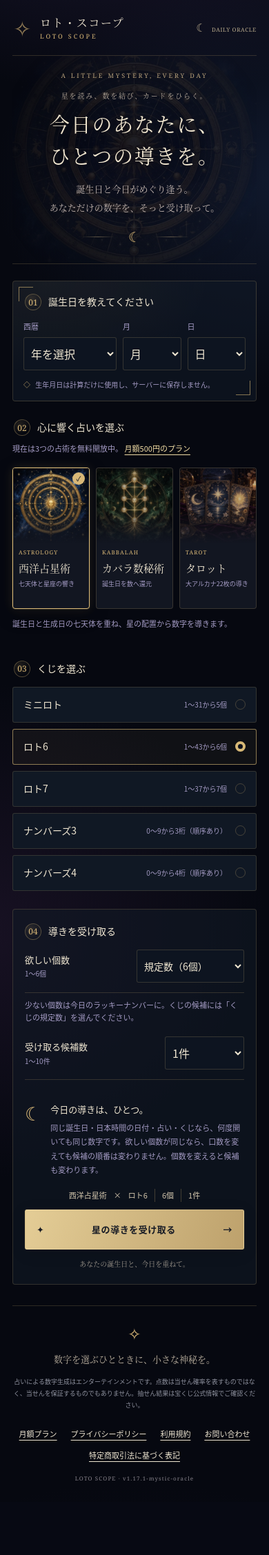
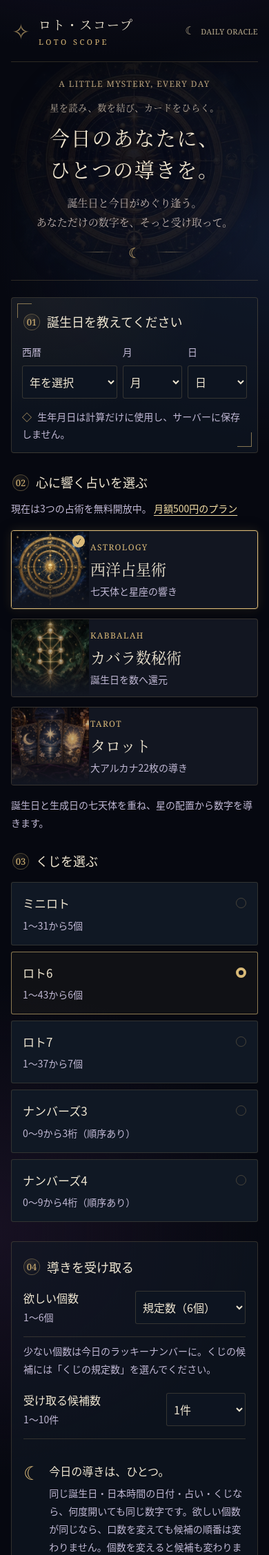
Before and after one commit to kei1975shimo/lotoscope6-web, a Flask app: page / in a window 390 px wide. Shown: the top 2255 px of the page at 69% size. Before the commit the page ends 2149 px from the top, so only its background shows below. Run offline with Flask 3, Linux system fonts and the light colour scheme.

Commit message:
Add files via upload

```diff
--- a/app.py
+++ b/app.py
@@ -23,7 +23,7 @@ from divination_numbers import calculate_divination_profile, divination_choices,
 from product_numbers import MAX_FULL_SIZE, generate_product_rows, get_product, product_choices, product_full_size  # noqa: E402
 from settings import DEFAULT_TICKET_COUNT, MAX_TICKET_COUNT  # noqa: E402
 
-APP_VERSION = "v1.17.1-mystic-oracle"
+APP_VERSION = "v1.17.2-mystic-oracle"
 DEFAULT_DIVINATION_ID = "astrology"
 DEFAULT_PRODUCT_ID = "loto6"
 
--- a/package.json
+++ b/package.json
@@ -1,6 +1,6 @@
 {
   "name": "loto-scope-ui-tests",
-  "version": "1.17.1",
+  "version": "1.17.2",
   "private": true,
   "description": "Optional offline DOM tests; not required for Flask deployment",
   "scripts": {
--- a/static/css/style.css
+++ b/static/css/style.css
@@ -342,3 +342,55 @@ body.is-drawing { overflow: hidden; }
 .locked-oracle .oracle-copy > span { color:#ccba94; }.locked-oracle:focus-visible .oracle-card { outline:2px solid var(--gold); outline-offset:4px; }
 .plan-comparison { display:grid; grid-template-columns:1fr 1fr; gap:24px; margin-bottom:28px; }.legal-page .eyebrow { margin-top:24px; }.legal-page details { padding:18px 0; border-bottom:1px solid var(--line); }.legal-page details p { padding-top:12px; }
 @media(max-width:600px) { .plan-comparison { grid-template-columns:1fr; gap:0; } }
+
+/* Mobile reading scale: body 16px, supporting copy 14px, decorative labels 12px. */
+@media (max-width: 768px) {
+  :root { --muted:#c0b8d4; }
+  body { font-size:16px; line-height:1.85; }
+  .app-bar, .app-shell, .app-footer { width:calc(100% - 32px); }
+  .brand { font-size:18px; }.brand small { font-size:11px; }
+  .daily-stamp { font-size:11px; letter-spacing:.03em; }
+  .eyebrow, .intro .eyebrow, .oracle-hero .eyebrow, .section-heading .eyebrow, .result-intro .eyebrow { font-size:12px; letter-spacing:.12em; }
+  .hero-invocation { font-size:13px; letter-spacing:.05em; }
+  .oracle-hero .intro-note { font-size:15px; line-height:1.85; }
+  .step-title { font-size:18px; }.step-title > span { font-size:13px; }
+  .date-fields { gap:8px; }.date-fields label > span { font-size:14px; }
+  select, .pick-size-field select { font-size:16px; min-height:48px; }
+  .privacy-note { font-size:14px; line-height:1.8; white-space:normal; }
+  .birthday-layout { display:block; }.date-fields { width:100%; }.privacy-note { margin-top:14px; }.privacy-note br { display:none; }
+  .oracle-grid { grid-template-columns:1fr; gap:14px; }
+  .oracle-card { display:grid; grid-template-columns:100px minmax(0,1fr); align-items:center; }
+  .oracle-art { aspect-ratio:1; height:100%; min-height:112px; }
+  .oracle-copy { padding:12px 14px; }.oracle-copy > small { font-size:12px; letter-spacing:.12em; }
+  .oracle-copy > strong { font-size:22px; line-height:1.6; margin:3px 0; }
+  .oracle-copy > span { font-size:14px; line-height:1.7; min-height:0; }
+  .plan-inline, .selection-description, .size-explanation { font-size:14px; line-height:1.85; }
+  .selection-description { margin-top:16px; }
+  .reading-preview { grid-template-columns:1fr; gap:12px; }.reading-preview small { font-size:14px; }.reading-preview strong { font-size:18px; }
+  .lower-form { grid-template-columns:1fr; gap:28px; }
+  .product-row { flex-wrap:wrap; gap:4px 12px; padding:14px 16px; }
+  .product-name { font-size:17px; }.product-row > small { order:3; width:100%; margin:0; font-size:14px; }.radio-mark { margin-left:auto; }
+  .count-field, .pick-size-field { font-size:16px; gap:12px; }
+  .count-field small, .pick-size-field small { font-size:14px; }
+  .pick-size-field { flex-wrap:wrap; }.pick-size-field select { width:160px; }
+  .daily-note strong, .result-actions .daily-note strong { font-size:16px; }
+  .daily-note small, .result-actions .daily-note small { font-size:14px; line-height:1.85; }
+  .selection-summary { font-size:14px; }.primary-button { font-size:16px; min-height:56px; }.submit-note { font-size:14px; }
+  .result-topline { font-size:14px; flex-wrap:wrap; }.art-caption { font-size:12px; }
+  .result-intro > p:not(.eyebrow) { font-size:16px; }.reading-date { font-size:14px; }
+  .result-reason { font-size:16px; line-height:1.9; }.score-note, .box-note, .resonance, .resonance > span { font-size:14px; }
+  .partial-notice { font-size:16px; }.partial-notice small { font-size:14px; }
+  .section-heading h2 { font-size:22px; }.section-heading > span { font-size:14px; }
+  .ticket-rank { font-size:14px; }.ticket .number { font-size:18px; }.ticket-details { font-size:16px; padding-left:10px; line-height:1.85; }
+  .metrics { grid-template-columns:repeat(2,minmax(0,1fr)); gap:12px; }.metrics dt { font-size:14px; }.metrics dd { font-size:18px; }
+  .profile-grid { grid-template-columns:1fr; }.profile-item { padding:16px; }.profile-item + .profile-item { border-left:0; border-top:1px solid var(--line); }
+  .profile-item > small, .profile-item > span:last-child { font-size:14px; }.profile-item > strong { font-size:24px; }
+  .reading-details > summary { font-size:16px; gap:12px; }.reading-detail-content h3 { font-size:17px; }
+  .muted, .profile-details small, .method-note { font-size:14px; line-height:1.85; }.profile-details p { font-size:16px; }
+  .secondary-link { font-size:16px; }.form-error { font-size:16px; }
+  .app-footer > p { font-size:16px; }.app-footer > small { font-size:14px; line-height:1.85; color:var(--muted); }
+  .footer-links { font-size:14px; gap:6px 16px; }.footer-links a { padding:8px 0; }.version { font-size:11px; }
+  .legal-page p, .legal-page li, .legal-page dd { font-size:16px; line-height:1.9; }.legal-page h2 { font-size:22px; }
+  .legal-page .eyebrow { font-size:12px; }.legal-page dt, .legal-page summary { font-size:17px; }
+  #ritual-text { font-size:16px; }.ritual-product, .ritual-kicker { font-size:14px; }
+}
```
Also changed, not shown: UPDATE_EXISTING_SITE_JA.md (+2 -2 lines), docs/verification_ja.md (+3 -0 lines), tests/browser_check.py (+17 -1 lines), README.md, package-lock.json.
